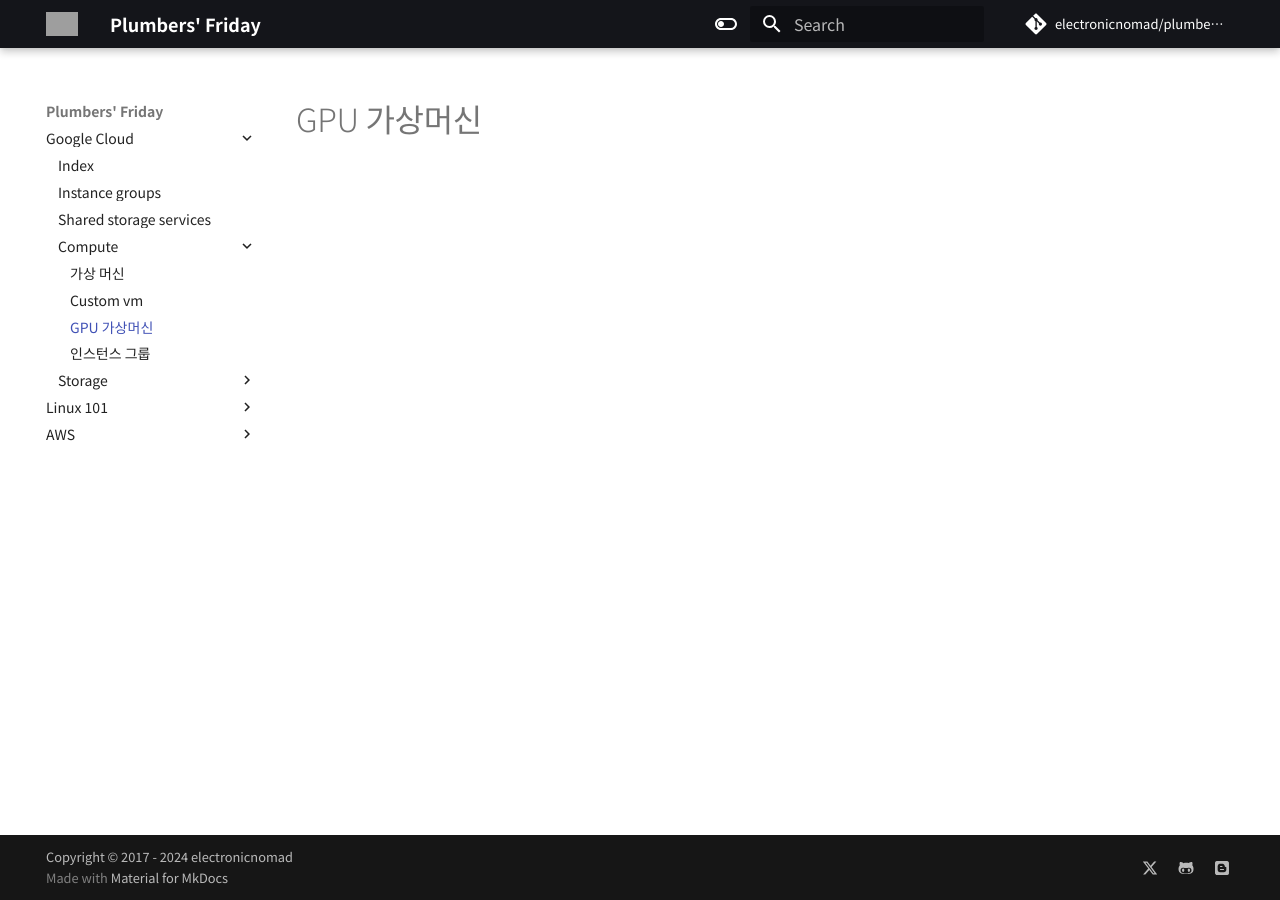
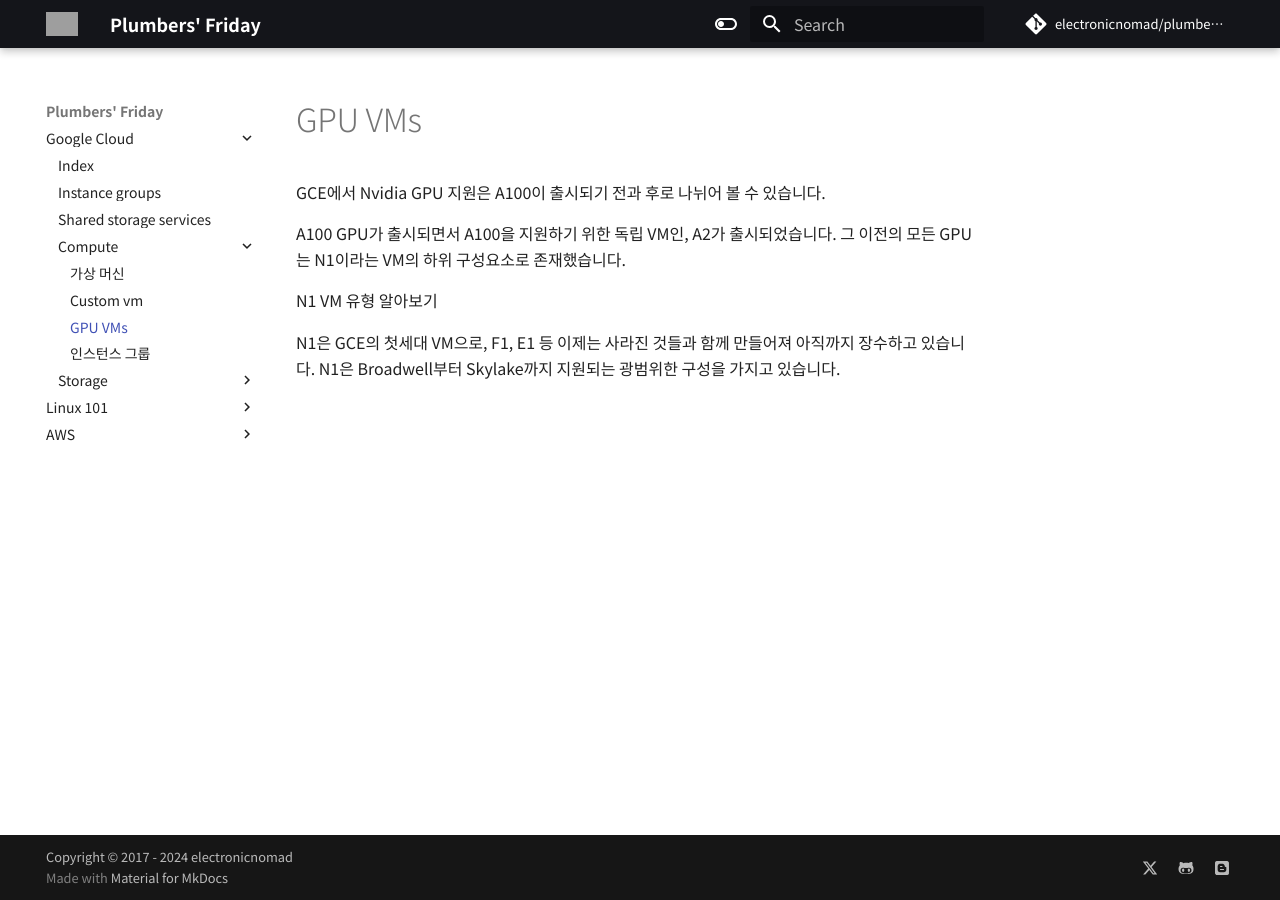
Before and after one commit to electronicnomad/plumbers-friday, an MkDocs documentation site: the page built from docs/gcp/compute/gpu-vm.md, in a window 1280 px wide. Built offline with MkDocs 1.6.1 and Material for MkDocs 9.7.7, drawn with Linux system fonts in a browser that asks for light colours; some web fonts are replaced; comment, search, counter and statistics services are not loaded; grey boxes are pictures that could not be loaded.

Commit message:
Update gpu-vm.md

```diff
--- a/docs/gcp/compute/gpu-vm.md
+++ b/docs/gcp/compute/gpu-vm.md
@@ -1 +1,12 @@
-# GPU 가상머신
+# GPU VMs
+
+GCE에서 Nvidia GPU 지원은 A100이 출시되기 전과 후로 나뉘어 볼 수 있습니다.
+
+A100 GPU가 출시되면서 A100을 지원하기 위한 독립 VM인, A2가 출시되었습니다.
+그 이전의 모든 GPU는 N1이라는 VM의 하위 구성요소로 존재했습니다.
+
+N1 VM 유형 알아보기
+
+N1은 GCE의 첫세대 VM으로, F1, E1 등 이제는 사라진 것들과 함께 만들어져
+아직까지 장수하고 있습니다. N1은 Broadwell부터 Skylake까지 지원되는
+광범위한 구성을 가지고 있습니다.
```
